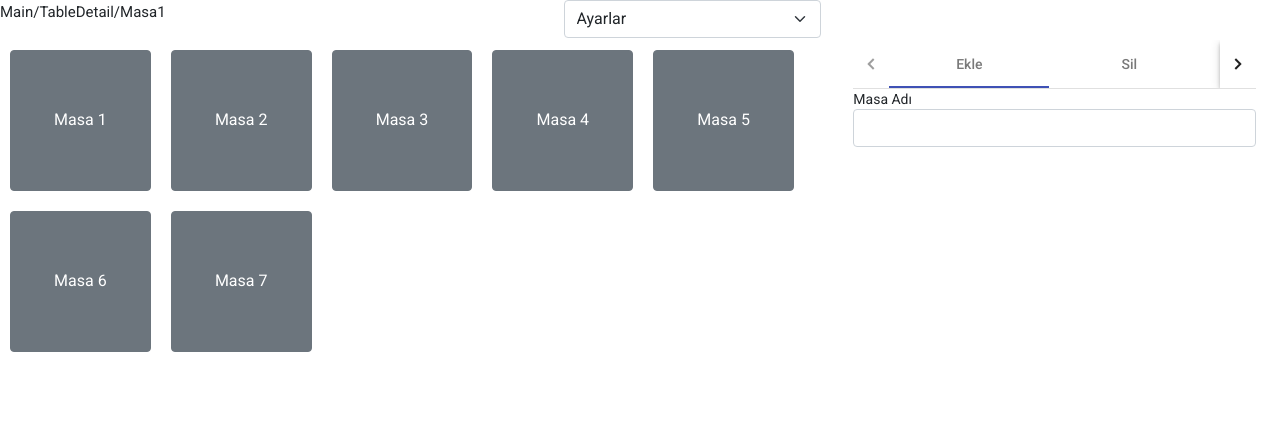
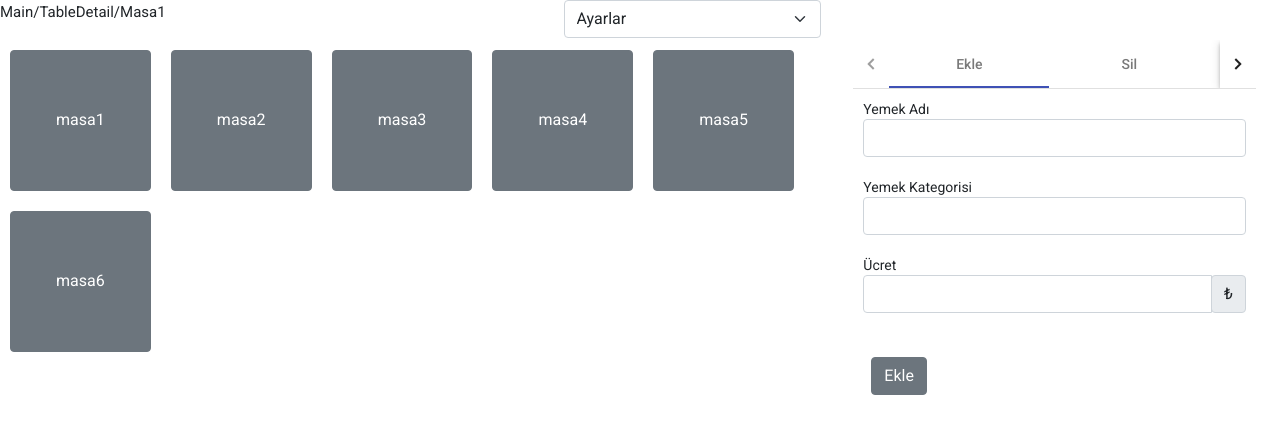
Before and after one commit to Albedo426/gitTeach, an Angular app: page / in a window 1280 px wide. Shown: the top 434 px of the page. Built offline with nearby package versions, Linux system fonts and the light colour scheme.

Commit message:
Food Processors frontend finish

```diff
--- a/src/app/app.component.html
+++ b/src/app/app.component.html
@@ -17,7 +17,7 @@
       <app-component-tables></app-component-tables>
     </div>
     <div class="col-4" >
-      <app-table-processors></app-table-processors>
+      <app-food-processors></app-food-processors>
     </div>
   </div>
 </div>
--- a/src/app/app.module.ts
+++ b/src/app/app.module.ts
@@ -10,7 +10,8 @@ import { BrowserAnimationsModule } from '@angular/platform-browser/animations';
 import {MatTabsModule} from '@angular/material/tabs';
 import { CategoriesProcessorsComponent } from './categories-processors/categories-processors.component';
 import { TableProcessorsComponent } from './table-processors/table-processors.component';
-
+import { FormsModule }   from '@angular/forms';
+import { ReactiveFormsModule } from '@angular/forms';
 @NgModule({
   declarations: [
     AppComponent,
@@ -22,7 +23,7 @@ import { TableProcessorsComponent } from './table-processors/table-processors.co
   ],
   imports: [
     MatTabsModule,
-    BrowserModule,
+    BrowserModule,FormsModule,ReactiveFormsModule,
     AppRoutingModule,
     BrowserAnimationsModule
   ],
--- /dev/null
+++ b/src/app/component-tables/Table.ts
@@ -0,0 +1,5 @@
+export class Table {
+    id!: number;
+    tableName!: string;
+    companyId!: number;
+}
--- a/src/app/component-tables/component-tables.component.html
+++ b/src/app/component-tables/component-tables.component.html
@@ -1,8 +1,5 @@
-
-    <button type="button" class="btn btn-secondary myTable">Masa 1</button>
-    <button type="button" class="btn btn-secondary myTable">Masa 2</button>
-    <button type="button" class="btn btn-secondary myTable">Masa 3</button>
-    <button type="button" class="btn btn-secondary myTable">Masa 4</button>
-    <button type="button" class="btn btn-secondary myTable">Masa 5</button>
-    <button type="button" class="btn btn-secondary myTable">Masa 6</button>
-    <button type="button" class="btn btn-secondary myTable">Masa 7</button>
+<div *ngIf="tables">
+    <button *ngFor="let table of tables"  type="button" class="btn btn-secondary myTable">
+        {{table.tableName}}
+    </button>
+</div>
--- a/src/app/component-tables/component-tables.component.ts
+++ b/src/app/component-tables/component-tables.component.ts
@@ -1,15 +1,28 @@
 import { Component, OnInit } from '@angular/core';
-
+import { Table } from './table';
 @Component({
   selector: 'app-component-tables',
   templateUrl: './component-tables.component.html',
   styleUrls: ['./component-tables.component.css']
 })
 export class ComponentTablesComponent implements OnInit {
+  test = "sa";
+//...do other products.push(_) to add more objects...
+   tables : Table[] = [
+    {id:1,tableName:"masa1",companyId:1},
+    {id:2,tableName:"masa2",companyId:1},
+    {id:3,tableName:"masa3",companyId:1},
+    {id:4,tableName:"masa4",companyId:1},
+    {id:5,tableName:"masa5",companyId:1},
+    {id:6,tableName:"masa6",companyId:1}
+    ];
+  number: number | undefined;
+  constructor() {
 
-  constructor() { }
+   }
 
   ngOnInit(): void {
+    this.number=this.tables.length;
   }
 
 }
--- /dev/null
+++ b/src/app/food-processors/Category.ts
@@ -0,0 +1,5 @@
+export class Category {
+    id!: number;
+    name!: string;
+    companyId!:number
+}
--- /dev/null
+++ b/src/app/food-processors/Foots.ts
@@ -0,0 +1,13 @@
+import { Category } from './Category';
+
+export class Foots {
+    id!: number;
+    name!: string;
+    price!: number;
+    companyId!:number;
+    category!: Category;
+
+    toString():string{
+        return  "id: "+this.id+"/n"+"name: "+this.name+"/n"+"price: "+this.price+"/n"+"CompanyId: "+this.companyId+"/n"+"Category: "+this.category.name+"/n";
+    }
+}
--- a/src/app/food-processors/food-processors.component.html
+++ b/src/app/food-processors/food-processors.component.html
@@ -2,34 +2,32 @@
 <mat-tab-group class="col-12">
     <mat-tab label="Ekle">
     <div class="col-12 center">
-        <form>
+        <form #loginForm="ngForm" (ngSubmit)="addfoot()">
             <div class="form-group" >
               <label for="FootnameLable">Yemek Adı</label>
-              <input type="email" class="form-control" id="FootnameInput" placeholder="">
+              <input type="text" [(ngModel)]="model.name" name="name" class="form-control" id="FootnameInput" placeholder="">
             </div>
-            <div class="form-group">
+            <div  *ngIf="categories"  class="form-group">
                 <label for="FootKategoriesLable">Yemek Kategorisi</label>
-              <select class="form-control" id="FootKategoriesSelect">
-                <option>tür1</option>
-                <option>tür2</option>
+                <select class="form-control" id="FootKategoriesSelect" aria-placeholder="Kategori seç"  [ngModel]="selectedCategory" (ngModelChange)="onChange($event)" name="sel2">
+                    <option value="" selected disabled>Kategori seç</option>
+                    <option *ngFor="let category of categories" [ngValue]="category"  >
+                        {{ category.name }}
+                    </option>
               </select>
             </div>
             <div class="form-group">
                 <label for="FootKategoriesLable">Ücret</label>
                 <div class="input-group mb-3">
-                    <input type="text" class="form-control" aria-label="Amount">
+                    <input type="text" class="form-control" aria-label="Amount" name="price"  [(ngModel)]="model.price">
                     <div class="input-group-append">
                         <span class="input-group-text">₺</span>
                     </div>
                 </div>
             </div>
             <div class="form-group">
-                <label for="FootImageLabel">Yemek Resmi</label>
-                <input type="file" class="form-control-file" id="FootImageFile">
-            </div>
-            <div class="form-group">
                 <div class="p-2 ">
-                    <button type="button" class="btn btn-secondary myButton">Ekle</button>
+                    <button type="submit" class="btn btn-secondary myButton">Ekle</button>
                 </div>
             </div>
           </form>
@@ -38,7 +36,7 @@
     <mat-tab label="Sil">
         <div class="col-12 d-flex flex-row">
             <div class="col-12 overflow-auto" style="height: 200px;"><!--tablo eklenecek-->
-                <table class="table col-12" ng-click="setSelected();">
+                <table *ngIf="foots"  class="table col-12" ng-click="setSelected();">
                     <thead>
                     <tr>
                         <th scope="col">Yemek Adı</th>
@@ -47,20 +45,14 @@
                     </tr>
                     </thead>
                     <tbody>
-                    <tr >
-                        <td>Çay</td>
-                        <td>5</td>
-                        <td><input class="form-check-input" type="checkbox" id="autoSizingCheck"></td>
-                    </tr>
-                    <tr >
-                        <td>Gold Kahve</td>
-                        <td>10</td>
-                        <td><input class="form-check-input" type="checkbox" id="autoSizingCheck"></td>
-                    </tr>
-                    <tr>
-                        <td>Waffle</td>
-                        <td>25</td>
-                        <td><input class="form-check-input" type="checkbox" id="autoSizingCheck"></td>
+
+                    <tr *ngFor="let foot of foots"  >
+                        <td>{{foot.name}}</td>
+                        <td>{{foot.price}}</td>
+                        <td><input class="form-check-input" type="checkbox"
+                            value="{{foot.id}}"
+                           (change)="updateCheckedOptions(foot.id)"
+                           id="autoSizingCheck"></td>
                     </tr>
                     </tbody>
                 </table>
@@ -68,7 +60,7 @@
         </div>
         <div class="d-flex justify-content-between" style="padding: 0px;">
             <div class="p-2 ">
-                <button type="button" class="btn btn-secondary myButton">Sil</button>
+                <button type="button" (click)="removeFoot()" class="btn btn-secondary myButton">Sil</button>
             </div>
         </div>
     </mat-tab>
@@ -84,53 +76,44 @@
                     </tr>
                     </thead>
                     <tbody>
-                    <tr >
-                        <td>Çay</td>
-                        <td>5</td>
-                        <td>  <input class="form-check-input" type="radio" name="flexRadioDefault" id="flexRadioDefault1"></td>
-                    </tr>
-                    <tr >
-                        <td>Gold Kahve</td>
-                        <td>10</td>
-                        <td>  <input class="form-check-input" type="radio" name="flexRadioDefault" id="flexRadioDefault2"></td>
-                    </tr>
-                    <tr>
-                        <td>Waffle</td>
-                        <td>25</td>
-                        <td><input class="form-check-input" type="radio" name="flexRadioDefault" id="flexRadioDefault3"></td>
-                    </tr>
-                    </tbody>
+                        <tr *ngFor="let foot of foots"  >
+                            <td>{{foot.name}}</td>
+                            <td>{{foot.price}}</td>
+                            <td><input class="form-check-input" type="radio"
+                                value="{{foot.id}}"  name="flexRadioDefault"
+                               (change)="onChangeForUpdate(foot.id)"
+                               id="autoSizingCheck"></td>
+                        </tr>
+
                 </table>
             </div>
         </div>
-        <form>
+        <form #loginForm="ngForm" (ngSubmit)="addfoot()">
             <div class="form-group" >
               <label for="FootnameLable">Yemek Adı</label>
-              <input type="email" class="form-control" id="FootnameInput" placeholder="">
+              <input type="text" [(ngModel)]="modelforUpdate.name" name="name" class="form-control" id="FootnameInput" placeholder="">
             </div>
-            <div class="form-group">
+            <div  *ngIf="categories"  class="form-group">
                 <label for="FootKategoriesLable">Yemek Kategorisi</label>
-              <select class="form-control" id="FootKategoriesSelect">
-                <option>tür1</option>
-                <option>tür2</option>
+                <select class="form-control" id="FootKategoriesSelect" aria-placeholder="Kategori seç"  [ngModel]="modelforUpdate.category" (ngModelChange)="onChange($event)" name="sel2">
+                    <option value="" selected disabled>Kategori seç</option>
+                    <option *ngFor="let category of categories" [ngValue]="category"  >
+                        {{ category.name }}
+                    </option>
               </select>
             </div>
             <div class="form-group">
                 <label for="FootKategoriesLable">Ücret</label>
                 <div class="input-group mb-3">
-                    <input type="text" class="form-control" aria-label="Amount">
+                    <input type="text" class="form-control" aria-label="Amount" name="price"  [(ngModel)]="modelforUpdate.price">
                     <div class="input-group-append">
                         <span class="input-group-text">₺</span>
                     </div>
                 </div>
             </div>
             <div class="form-group">
-                <label for="FootImageLabel">Yemek Resmi</label>
-                <input type="file" class="form-control-file" id="FootImageFile">
-            </div>
-            <div class="form-group">
                 <div class="p-2 ">
-                    <button type="button" class="btn btn-secondary myButton">Ekle</button>
+                    <button type="submit" class="btn btn-secondary myButton">Ekle</button>
                 </div>
             </div>
           </form>
--- a/src/app/food-processors/food-processors.component.ts
+++ b/src/app/food-processors/food-processors.component.ts
@@ -1,14 +1,87 @@
 import { Component, OnInit } from '@angular/core';
+import { FormControl } from '@angular/forms';
+import { Category } from './Category';
+import { Foots } from './Foots';
 @Component({
   selector: 'app-food-processors',
   templateUrl: './food-processors.component.html',
   styleUrls: ['./food-processors.component.css']
 })
 export class FoodProcessorsComponent implements OnInit {
+  selectedCategory!: Category;//selected category
+  selectedFoots!: number;//selected category
+  constructor() { }
+  model:Foots=new Foots()
+  categories:Category[]=[
+    {id:1,name:"Sıcak İçecek",companyId:1},
+    {id:2,name:"Tatlı",companyId:2},
+  ];
+  foots:Foots[]=[
+    {id:1,name:"waffle",price: 10.10,companyId:2,category:this.categories[1]},
+    {id:2,name:"çay",price: 5,companyId:2,category:this.categories[0]},
+    {id:3,name:"kahve",price: 10,companyId:2,category:this.categories[0]}
+  ];
 
-  constructor() { }
+  //removeFoots
+  removIds:Array<number>=new Array();
+  //update
+  footForUpdate!:Foots;
+
+  modelforUpdate:Foots=new Foots()
+
+  selectedFootsForUpdate!: Foots;//selected category
 
   ngOnInit(): void {
+    this.model.companyId=1//defauld şirketId
   }
 
+  //update foots
+  onChangeForUpdate(id:number){
+    this.selectedFootsForUpdate = this.foots.filter(it => it.id == id)[0];
+    this.modelforUpdate=this.selectedFootsForUpdate
+    this.updatedata(this.modelforUpdate);
+  }
+
+  updatedata(foot:Foots){
+    const objIndex = this.foots.findIndex((x => x.id == foot.id));
+    this.foots[objIndex]=this.modelforUpdate;
+  }
+  //forAddFoots
+  addfoot():void{
+    //alert(this.model.toString());
+    this.foots.push(this.model)
+    this.selectedCategory=new Category();
+    this.model=new Foots()
+  }
+  onChange(deviceValue: Category) {
+    this.model.category=deviceValue;
+  }
+
+  //remove foots
+  updateCheckedOptions(id:number){
+    if(this.removIds.includes(id)){
+      this.removeAtArray(id);
+    }else{
+      this.removIds.push(id);
+    }
+  }
+  removeFoot(){
+    for( var i = 0; i < this.removIds.length; i++){
+      this.removeFootsToArray(this.removIds[i])
+    }
+  }
+  private removeFootsToArray(mytext:any){
+    for( var i = 0; i < this.foots.length; i++){
+      if ( this.foots[i].id === mytext) {
+        this.foots.splice(i, 1);
+      }
+    }
+  }
+  private removeAtArray(mytext:number){
+    for( var i = 0; i < this.removIds.length; i++){
+      if ( this.removIds[i] === mytext) {
+        this.removIds.splice(i, 1);
+      }
+    }
+  }
 }
```
